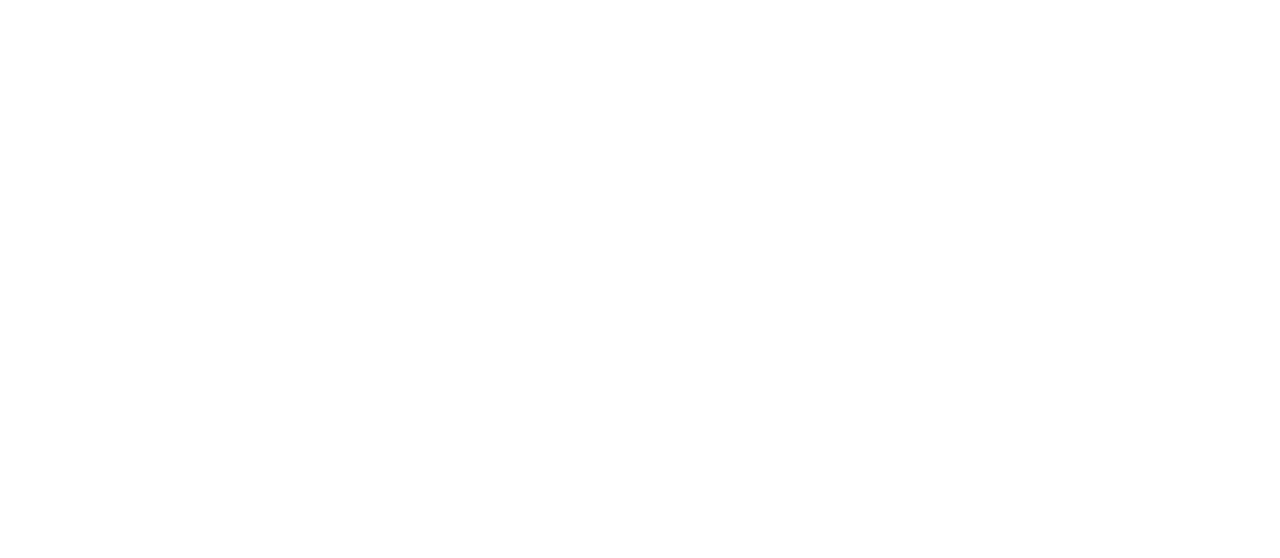
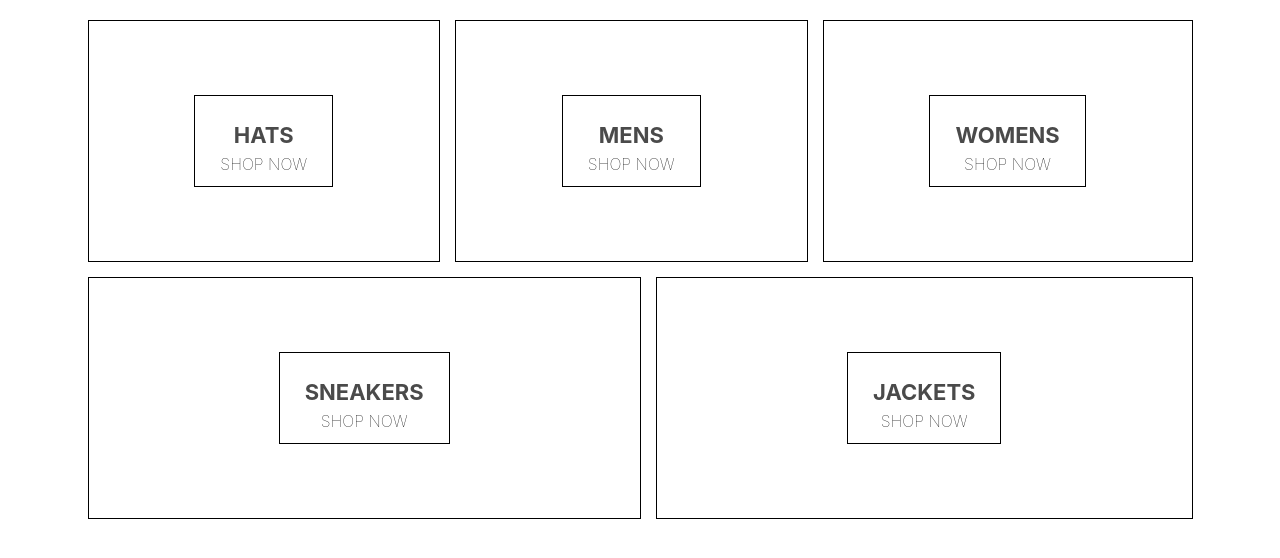
Before and after one commit to belisky/bel-clothing, a React (Create React App) app: page / in a window 1280 px wide. Shown: the top 558 px of the page. Built offline with nearby package versions, Linux system fonts and the light colour scheme.

Commit message:
created a homepage component with sass

```diff
--- a/package.json
+++ b/package.json
@@ -6,6 +6,7 @@
     "@testing-library/jest-dom": "^5.16.1",
     "@testing-library/react": "^12.1.2",
     "@testing-library/user-event": "^13.5.0",
+    "node-sass": "^7.0.1",
     "react": "^17.0.2",
     "react-dom": "^17.0.2",
     "react-scripts": "5.0.0",
--- a/src/App.js
+++ b/src/App.js
@@ -1,8 +1,8 @@
-
+import HomePage from "./homepage.component";
 function App() {
   return (
-    <div className="App">
-
+    <div >
+      <HomePage/>
     </div>
   );
 }
--- /dev/null
+++ b/src/homepage.component.jsx
@@ -0,0 +1,41 @@
+import React from 'react';
+import './homepage.styles.scss'
+
+const HomePage = () => (
+   <div className="homepage">
+       <div className="directory-menu">
+           <div className="menu-item">
+               <div className="content">
+                    <h1 className="title">HATS</h1>
+                    <span className="subtitle">SHOP NOW</span>
+               </div>
+           </div>
+           <div className="menu-item">
+               <div className="content">
+                    <h1 className="title">MENS</h1>
+                    <span className="subtitle">SHOP NOW</span>
+               </div>
+           </div>
+           <div className="menu-item">
+               <div className="content">
+                    <h1 className="title">WOMENS</h1>
+                    <span className="subtitle">SHOP NOW</span>
+               </div>
+           </div>
+           <div className="menu-item">
+               <div className="content">
+                    <h1 className="title">SNEAKERS</h1>
+                    <span className="subtitle">SHOP NOW</span>
+               </div>
+           </div>
+           <div className="menu-item">
+               <div className="content">
+                    <h1 className="title">JACKETS</h1>
+                    <span className="subtitle">SHOP NOW</span>
+               </div>
+           </div>
+       </div>
+   </div>
+);
+
+export default HomePage;
--- /dev/null
+++ b/src/homepage.styles.scss
@@ -0,0 +1,54 @@
+.homepage {
+  display: flex;
+  flex-direction: column;
+  align-items: center;
+  padding: 20px 80px;
+}
+
+.directory-menu {
+  width: 100%;
+  display: flex;
+  flex-wrap: wrap;
+  justify-content: space-between;
+}
+
+.menu-item {
+  min-width: 30%;
+  height: 240px;
+  flex: 1 1 auto;
+  display: flex;
+  align-items: center;
+  justify-content: center;
+  border: 1px solid black;
+  margin: 0 7.5px 15px;
+
+  &:first-child {
+    margin-right: 7.5px;
+  }
+
+  &:last-child {
+    margin-left: 7.5px;
+  }
+
+  .content {
+    height: 90px;
+    padding: 0 25px;
+    display: flex;
+    flex-direction: column;
+    align-items: center;
+    justify-content: center;
+    border: 1px solid black;
+
+    .title {
+      font-weight: bold;
+      margin-bottom: 6px;
+      font-size: 22px;
+      color: #4a4a4a;
+    }
+
+    .subtitle {
+      font-weight: lighter;
+      font-size: 16px;
+    }
+  }
+}
```
Also changed, not shown: 1 other file (tests, documents, lock files or other folders).
